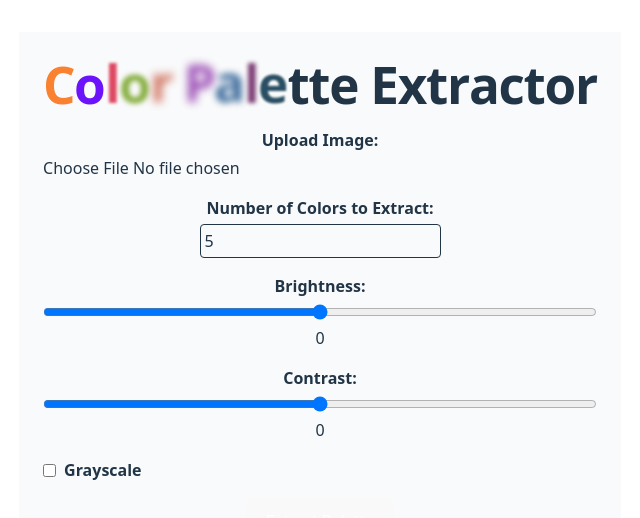
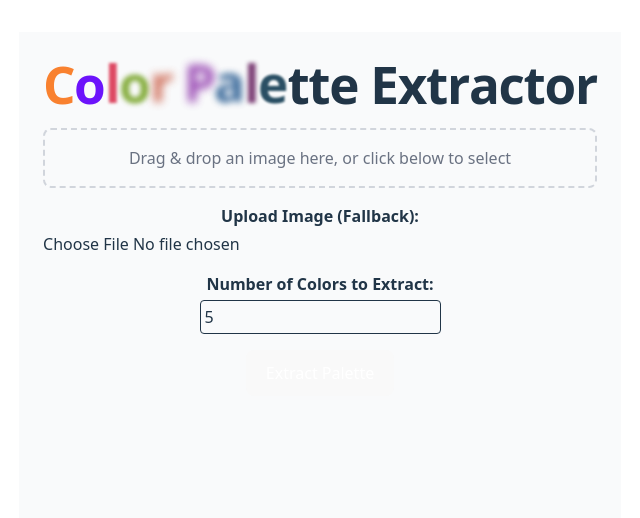
Before and after one commit to RobertoITC/SemanaTec_Evidencia, a React (Vite) app in the folder palette-frontend/: page / in a window 1280 px wide. Shown: the top 518 px of the page, without its empty margins (320-960 px from the left). Built offline with nearby package versions, Linux system fonts and the light colour scheme.

Commit message:
ADD: drag and drop

```diff
--- a/palette-frontend/src/pages/Dashboard.jsx
+++ b/palette-frontend/src/pages/Dashboard.jsx
@@ -6,10 +6,23 @@ import ColourfulText from '../components/ui/colourful-text.jsx';
 export default function Dashboard() {
     const [selectedFile, setSelectedFile] = useState(null);
     const [numColors, setNumColors] = useState(5);
+    // Mantén los estados para filtros aunque ya no los mostremos en la UI:
     const [brightness, setBrightness] = useState(0);
     const [contrast, setContrast] = useState(0);
     const [grayscale, setGrayscale] = useState(false);
+
     const [palette, setPalette] = useState([]);
+
+    // Drag & Drop handlers
+    const handleDrop = (e) => {
+        e.preventDefault();
+        if (e.dataTransfer.files && e.dataTransfer.files.length > 0) {
+            setSelectedFile(e.dataTransfer.files[0]);
+        }
+    };
+    const handleDragOver = (e) => {
+        e.preventDefault();
+    };
 
     const handleSubmit = async (e) => {
         e.preventDefault();
@@ -19,6 +32,8 @@ export default function Dashboard() {
         const formData = new FormData();
         formData.append('image', selectedFile);
         formData.append('n_colors', numColors);
+
+        // Estos siguen presentes pero ahora se aplican únicamente en backend:
         formData.append('brightness', brightness);
         formData.append('contrast', contrast);
         formData.append('grayscale', grayscale);
@@ -42,15 +57,41 @@ export default function Dashboard() {
             </h1>
 
             <form onSubmit={handleSubmit} className="space-y-4">
-                {/* File Upload */}
+                {/* Drag & Drop zone */}
+                <div
+                    onDrop={handleDrop}
+                    onDragOver={handleDragOver}
+                    className="border-2 border-dashed border-gray-300 rounded-lg p-4 cursor-pointer"
+                >
+                    {selectedFile ? (
+                        <p className="text-center font-semibold">File: {selectedFile.name}</p>
+                    ) : (
+                        <p className="text-center text-gray-500">
+                            Drag & drop an image here, or click below to select
+                        </p>
+                    )}
+                </div>
+
+                {/* Fallback File Upload (optional) */}
                 <div>
-                    <label className="block font-semibold mb-1">Upload Image:</label>
+                    <label className="block font-semibold mb-1">Upload Image (Fallback):</label>
                     <input
                         type="file"
                         onChange={(e) => setSelectedFile(e.target.files[0])}
                         className="block"
                     />
                 </div>
+
+                {/* Show image preview if available */}
+                {selectedFile && (
+                    <div className="mt-2">
+                        <img
+                            src={URL.createObjectURL(selectedFile)}
+                            alt="preview"
+                            className="max-w-xs border"
+                        />
+                    </div>
+                )}
 
                 {/* Number of Colors */}
                 <div>
@@ -66,43 +107,10 @@ export default function Dashboard() {
                     />
                 </div>
 
-                {/* Brightness */}
-                <div>
-                    <label className="block font-semibold mb-1">Brightness:</label>
-                    <input
-                        type="range"
-                        value={brightness}
-                        onChange={(e) => setBrightness(e.target.value)}
-                        min="-100"
-                        max="100"
-                        className="w-full"
-                    />
-                    <span>{brightness}</span>
-                </div>
-
-                {/* Contrast */}
-                <div>
-                    <label className="block font-semibold mb-1">Contrast:</label>
-                    <input
-                        type="range"
-                        value={contrast}
-                        onChange={(e) => setContrast(e.target.value)}
-                        min="-100"
-                        max="100"
-                        className="w-full"
-                    />
-                    <span>{contrast}</span>
-                </div>
-
-                {/* Grayscale */}
-                <div className="flex items-center space-x-2">
-                    <input
-                        type="checkbox"
-                        checked={grayscale}
-                        onChange={(e) => setGrayscale(e.target.checked)}
-                    />
-                    <label className="font-semibold">Grayscale</label>
-                </div>
+                {/*
+                  Sección de filtros removida de la UI pero las variables siguen existiendo arriba
+                  y se envían al backend internamente.
+                */}
 
                 {/* Submit Button */}
                 <button
@@ -119,8 +127,12 @@ export default function Dashboard() {
                     <h2 className="text-2xl font-bold mb-2">Palette:</h2>
                     <div className="flex space-x-2">
                         {palette.map((color, idx) => (
-                            <div key={idx} className="w-16 h-16 border" style={{ backgroundColor: color }}>
-                                {/* Empty – color swatch */}
+                            <div
+                                key={idx}
+                                className="w-16 h-16 border"
+                                style={{ backgroundColor: color }}
+                            >
+                                {/* If the backend returns percentages, you could display them here. */}
                             </div>
                         ))}
                     </div>
```
Also changed, not shown: 1 other file (tests, documents, lock files or other folders).
